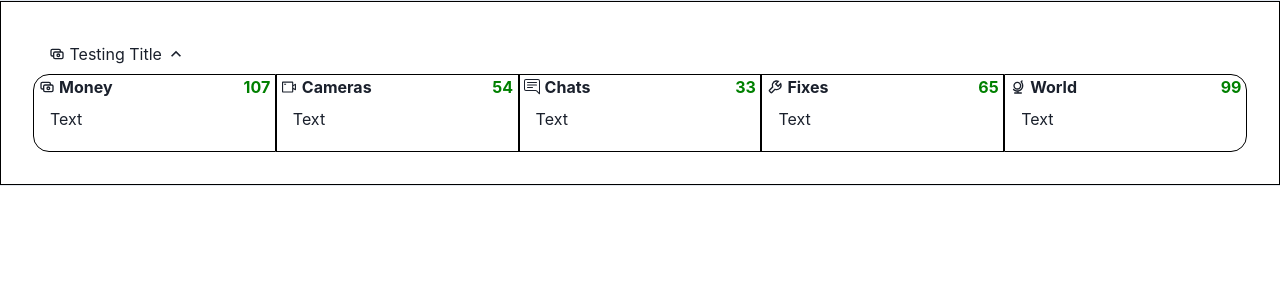
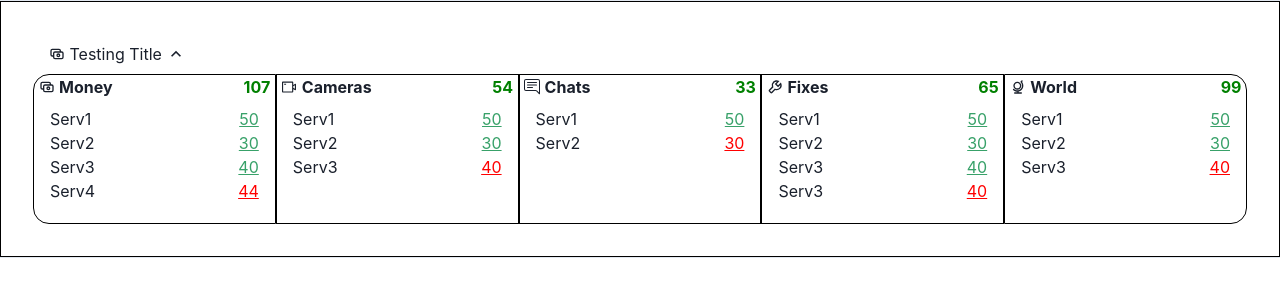
Before and after one commit to charles-afk/chakraPrac, a React (Create React App) app in the folder chakra/: page / in a window 1280 px wide. Both pictures are taken after a click on the button "Testing Title". Shown: the top 300 px of the page. Built offline with nearby package versions, Linux system fonts and the light colour scheme.

Commit message:
added block content

```diff
--- a/chakra/src/Dropdown.tsx
+++ b/chakra/src/Dropdown.tsx
@@ -8,42 +8,57 @@ import {
     AccordionItem,
     AccordionButton,
     AccordionIcon,
-    AccordionPanel
+    AccordionPanel,
 } from "@chakra-ui/react";
 import { HiOutlineCash } from 'react-icons/hi';
 import { AiOutlineVideoCamera } from 'react-icons/ai';
 import { BsChatRightText } from 'react-icons/bs';
 import { BiWrench } from 'react-icons/bi';
-import { TiGlobeOutline } from 'react-icons/ti'
+import { TiGlobeOutline } from 'react-icons/ti';
 
 const Dropdown = () => {
     const service = {
         service: 107,
+        serv1: 50,
+        serv2: 30,
+        serv3: 40,
+        serv4: 44,
     };
 
     const cams = {
         cams: 54,
+        serv1: 50,
+        serv2: 30,
+        serv3: 40,
     }
 
     const chats = {
         chats: 33,
+        serv1: 50,
+        serv2: 30,
     }
 
     const fixes = {
         fixes: 65,
+        serv1: 50,
+        serv2: 30,
+        serv3: 40,
+        serv4: 44,
     }
 
     const world = {
-        world: 99
+        world: 99,
+        serv1: 50,
+        serv2: 30,
+        serv3: 40,
     }
 
     return (
         <Fragment>
             <Accordion allowToggle>
                 <AccordionItem>
-                    <Flex p={5} style={{border:'1px solid black'}}
-                    w='100%'>
-                        <Box p={3} w='100%' >
+                    <Flex p={5} style={{border:'1px solid black'}}>
+                        <Box p={3} w='100%'>
                             <Flex>
                                 <AccordionButton>
                                     <Center>
@@ -69,7 +84,32 @@ const Dropdown = () => {
                                         </Center>
                                     </Flex>
                                     <AccordionPanel>
-                                        Text
+                                        <Box>
+                                            <Flex justifyContent='space-between'>
+                                                <Text>Serv1</Text>
+                                                <Text color='green.500' textDecoration='underline'>
+                                                    {service.serv1}
+                                                </Text>
+                                            </Flex>
+                                            <Flex justifyContent='space-between'>
+                                                <Text>Serv2</Text>
+                                                <Text color='green.500' textDecoration='underline'>
+                                                    {service.serv2}
+                                                </Text>
+                                            </Flex>
+                                            <Flex justifyContent='space-between'>
+                                                <Text>Serv3</Text>
+                                                <Text color='green.500' textDecoration='underline'>
+                                                    {service.serv3}
+                                                </Text>
+                                            </Flex>
+                                            <Flex justifyContent='space-between'>
+                                                <Text>Serv4</Text>
+                                                <Text color='red' textDecoration='underline'>
+                                                    {service.serv4}
+                                                </Text>
+                                            </Flex>
+                                        </Box>
                                     </AccordionPanel>
                                 </Box>
                                 <Box style={{border:'1px solid black'}}
@@ -86,7 +126,26 @@ const Dropdown = () => {
                                         </Center>
                                     </Flex>
                                     <AccordionPanel>
-                                        Text
+                                    <Box>
+                                            <Flex justifyContent='space-between'>
+                                                <Text>Serv1</Text>
+                                                <Text color='green.500' textDecoration='underline'>
+                                                    {cams.serv1}
+                                                </Text>
+                                            </Flex>
+                                            <Flex justifyContent='space-between'>
+                                                <Text>Serv2</Text>
+                                                <Text color='green.500' textDecoration='underline'>
+                                                    {cams.serv2}
+                                                </Text>
+                                            </Flex>
+                                            <Flex justifyContent='space-between'>
+                                                <Text>Serv3</Text>
+                                                <Text color='red' textDecoration='underline'>
+                                                    {cams.serv3}
+                                                </Text>
+                                            </Flex>
+                                        </Box>
                                     </AccordionPanel>
                                 </Box>
                                 <Box style={{border:'1px solid black'}}
@@ -101,10 +160,22 @@ const Dropdown = () => {
                                                 {chats.chats}
                                             </Text>&nbsp;
                                         </Center>
-
                                     </Flex>
                                     <AccordionPanel>
-                                        Text
+                                        <Box>
+                                            <Flex justifyContent='space-between'>
+                                                <Text>Serv1</Text>
+                                                <Text color='green.500' textDecoration='underline'>
+                                                    {chats.serv1}
+                                                </Text>
+                                            </Flex>
+                                            <Flex justifyContent='space-between'>
+                                                <Text>Serv2</Text>
+                                                <Text color='red' textDecoration='underline'>
+                                                    {chats.serv2}
+                                                </Text>
+                                            </Flex>
+                                        </Box>
                                     </AccordionPanel>
                                 </Box>
                                 <Box style={{border:'1px solid black'}}
@@ -121,7 +192,32 @@ const Dropdown = () => {
                                         </Center>
                                     </Flex>
                                     <AccordionPanel>
-                                        Text
+                                        <Box>
+                                            <Flex justifyContent='space-between'>
+                                                <Text>Serv1</Text>
+                                                <Text color='green.500' textDecoration='underline'>
+                                                    {fixes.serv1}
+                                                </Text>
+                                            </Flex>
+                                            <Flex justifyContent='space-between'>
+                                                <Text>Serv2</Text>
+                                                <Text color='green.500' textDecoration='underline'>
+                                                    {fixes.serv2}
+                                                </Text>
+                                            </Flex>
+                                            <Flex justifyContent='space-between'>
+                                                <Text>Serv3</Text>
+                                                <Text color='green.500' textDecoration='underline'>
+                                                    {fixes.serv3}
+                                                </Text>
+                                            </Flex>
+                                            <Flex justifyContent='space-between'>
+                                                <Text>Serv3</Text>
+                                                <Text color='red' textDecoration='underline'>
+                                                    {fixes.serv3}
+                                                </Text>
+                                            </Flex>
+                                        </Box>
                                     </AccordionPanel>
                                 </Box>
                                 <Box style={{border:'1px solid black'}}
@@ -139,7 +235,26 @@ const Dropdown = () => {
                                         </Center>
                                     </Flex>
                                     <AccordionPanel>
-                                        Text
+                                        <Box>
+                                            <Flex justifyContent='space-between'>
+                                                <Text>Serv1</Text>
+                                                <Text color='green.500' textDecoration='underline'>
+                                                    {world.serv1}
+                                                </Text>
+                                            </Flex>
+                                            <Flex justifyContent='space-between'>
+                                                <Text>Serv2</Text>
+                                                <Text color='green.500' textDecoration='underline'>
+                                                    {world.serv2}
+                                                </Text>
+                                            </Flex>
+                                            <Flex justifyContent='space-between'>
+                                                <Text>Serv3</Text>
+                                                <Text color='red' textDecoration='underline'>
+                                                    {world.serv3}
+                                                </Text>
+                                            </Flex>
+                                        </Box>
                                     </AccordionPanel>
                                 </Box>
                             </Flex>
```
